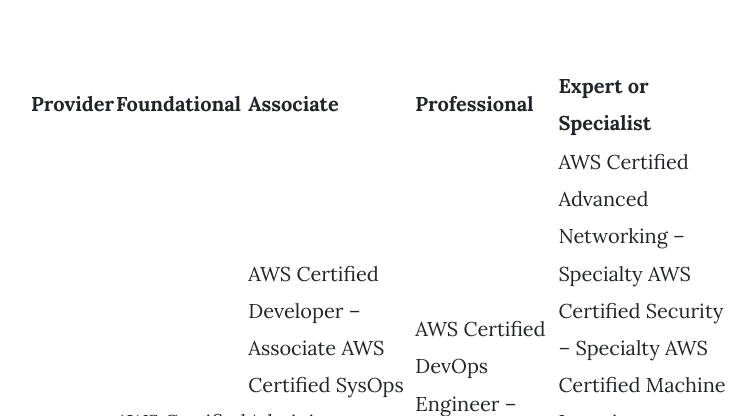
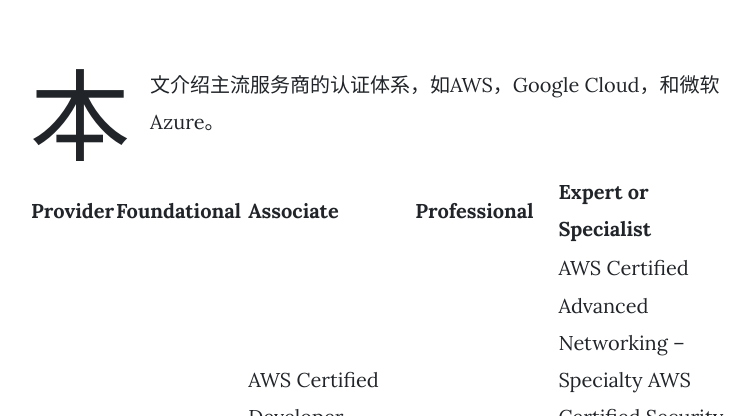
Before and after one commit to billrain/mainframe2cloud.github.io, a Jekyll site: the page built from _posts/2021-08-11-Popular-Cloud-Certs.markdown, in a window 1280 px wide and 900 px high, cut to the strip 484-900 px from the top of the window. Shown: the whole strip, without its empty margins (70-826 px from the left). Built offline with Jekyll 4.4.1, drawn with Linux system fonts in a browser that asks for light colours; nearby versions of some CDN libraries; comment, search, counter and statistics services are not loaded; some of the changed text lies outside the part shown.

Commit message:
Update 2021-08-11-Popular-Cloud-Certs.markdown

```diff
--- a/_posts/2021-08-11-Popular-Cloud-Certs.markdown
+++ b/_posts/2021-08-11-Popular-Cloud-Certs.markdown
@@ -6,6 +6,8 @@
 tags: featured
 image: https://miro.medium.com/max/1400/1*Am0NVejJa0D-Xz0VD5yK6w.png
 ---
+本文介绍主流服务商的认证体系，如AWS，Google Cloud，和微软Azure。
+
 | Provider | Foundational                     | Associate                                                                                                                                  | Professional                                                                                  | Expert or Specialist                                                                                                                                                                                                                                                      |
 |----------|----------------------------------|--------------------------------------------------------------------------------------------------------------------------------------------|-----------------------------------------------------------------------------------------------|---------------------------------------------------------------------------------------------------------------------------------------------------------------------------------------------------------------------------------------------------------------------------|
 | AWS      | AWS Certified Cloud Practitioner | AWS Certified Developer – Associate AWS Certified SysOps Administrator – Associate AWS Certified Solutions Architect – Associate (SAA-C02) | AWS Certified DevOps Engineer – Professional AWS Certified Solutions Architect – Professional | AWS Certified Advanced Networking – Specialty AWS Certified Security – Specialty AWS Certified Machine Learning – Specialty AWS Certified Database – Specialty (DBS-C01) AWS Certified Data Analytics – Specialty (DAS-C01) AWS Certified Alexa Skill Builder – Specialty |
```
